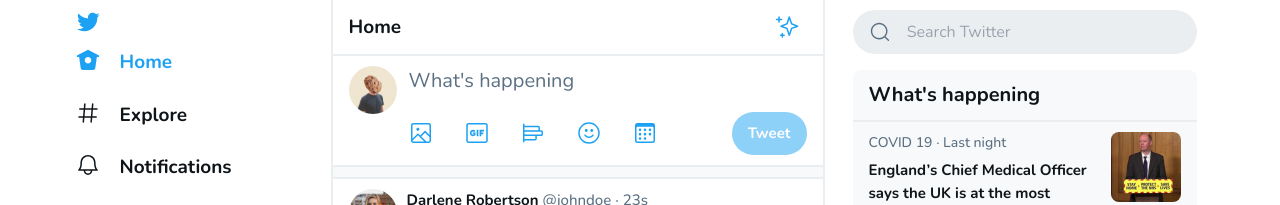
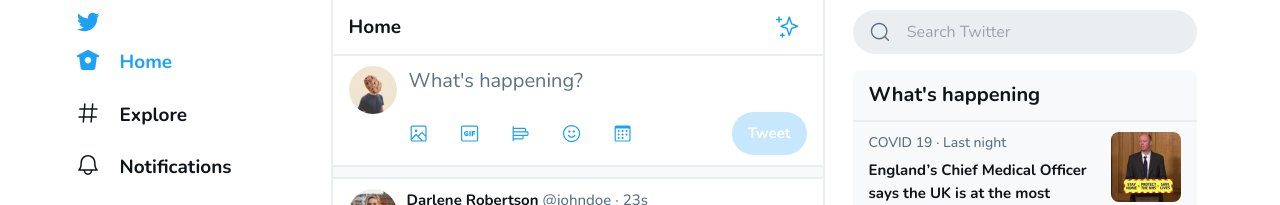
Before and after one commit to avsena/Twitter-web, a React (Vite) app: page / in a window 1280 px wide. Shown: the top 205 px of the page. Built offline with nearby package versions, Linux system fonts and the light colour scheme.

Commit message:
Aprimorando a barra de post

```diff
--- a/src/components/Post/Post.tsx
+++ b/src/components/Post/Post.tsx
@@ -23,7 +23,6 @@
     const target = evt.currentTarget;
     const text = target.textContent || '';
 
-    // When the limit is reached only allow a list of specific keys and combinations with the ctrl key
     if ((Number(text?.length) > characterLimit) && (allowedKeys.indexOf(evt.key) < 0) && !evt.ctrlKey) {
       evt.preventDefault();
     }
@@ -92,7 +91,7 @@
           onKeyUp = { (evt) => setIsEmpty( evt.currentTarget.textContent?.length === 0 ) }
           contentEditable
           suppressContentEditableWarning
-          data-placeholder="What's happening"
+          data-placeholder="What's happening?"
         />
 
         { selectedImage &&
@@ -109,28 +108,28 @@
           <div className="post__icons flex items-center gap-x-4">
             <label className='cursor-pointer rounded-full box-border p-2 duration-150 hover:bg-blue-1/10 active:bg-blue-1/20'>
               <input type="file" accept='image/png, image/jpeg' className='hidden' onChange={(evt) => handleUploadImage(evt)} />
-              <Icon icon='media' color='blue' size='1.5rem' />
+              <Icon icon='media' color='blue' size='1.2rem' />
             </label>
 
             <div className='cursor-pointer rounded-full box-border p-2 duration-150 hover:bg-blue-1/10 active:bg-blue-1/20'>
-              <Icon icon='gif' color='blue' size='1.5rem' />
+              <Icon icon='gif' color='blue' size='1.2rem' />
             </div>
 
             <div className='cursor-pointer rounded-full box-border p-2 duration-150 hover:bg-blue-1/10 active:bg-blue-1/20'>
-              <Icon icon='poll' color='blue' size='1.5rem' />
+              <Icon icon='poll' color='blue' size='1.2rem' />
             </div>
 
             <div className='cursor-pointer rounded-full box-border p-2 duration-150 hover:bg-blue-1/10 active:bg-blue-1/20'>
-              <Icon icon='emoji' color='blue' size='1.5rem' />
+              <Icon icon='emoji' color='blue' size='1.2rem' />
             </div>
 
             <div className='cursor-pointer rounded-full box-border p-2 duration-150 hover:bg-blue-1/10 active:bg-blue-1/20'>
-              <Icon icon='calendar' color='blue' size='1.5rem' />
+              <Icon icon='calendar' color='blue' size='1.2rem' />
             </div>
 
           </div>
 
-          <Button className={ `${isEmpty ? 'opacity-50' : 'opacity-100'}` } onClick={() => handleSubmit()}>Tweet</Button>
+          <Button className={ `${isEmpty ? 'opacity-25' : 'opacity-100'}` } onClick={() => handleSubmit()}>Tweet</Button>
         </div>
       </div>
     </div>
```
